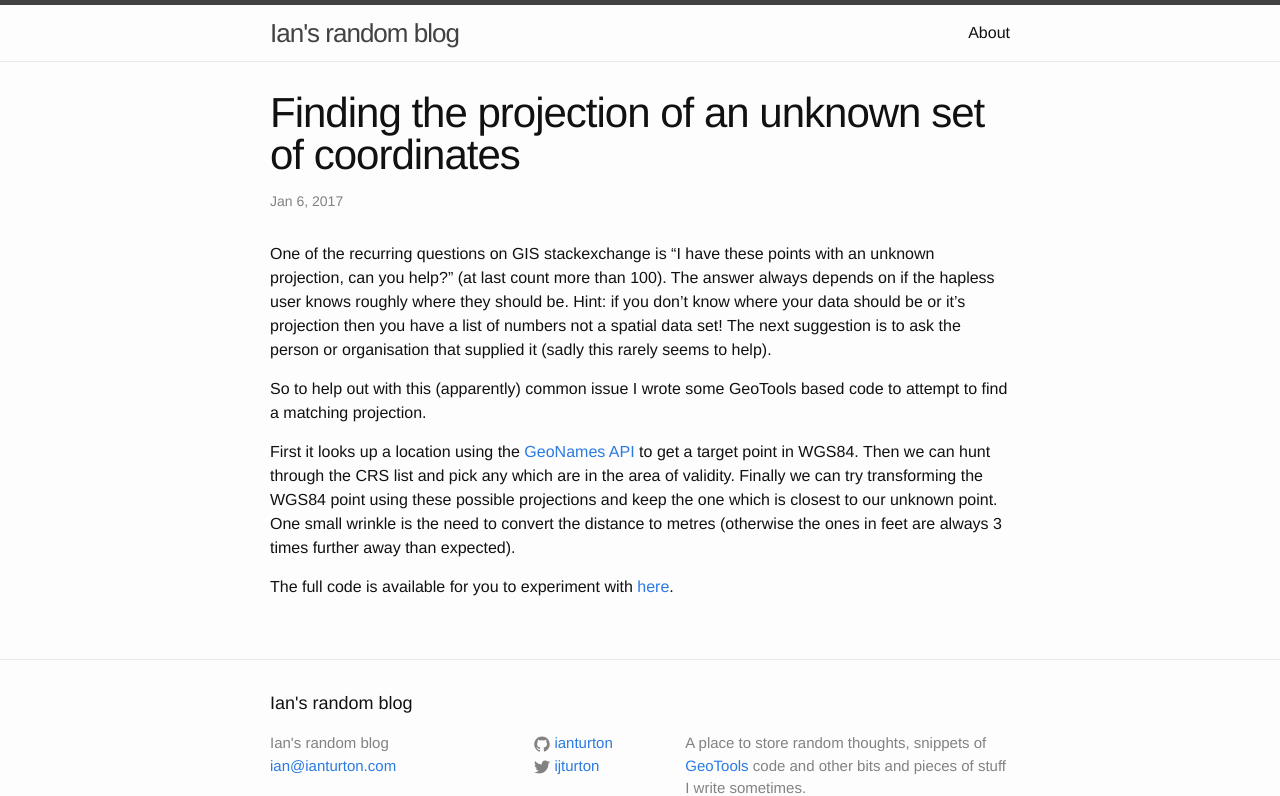
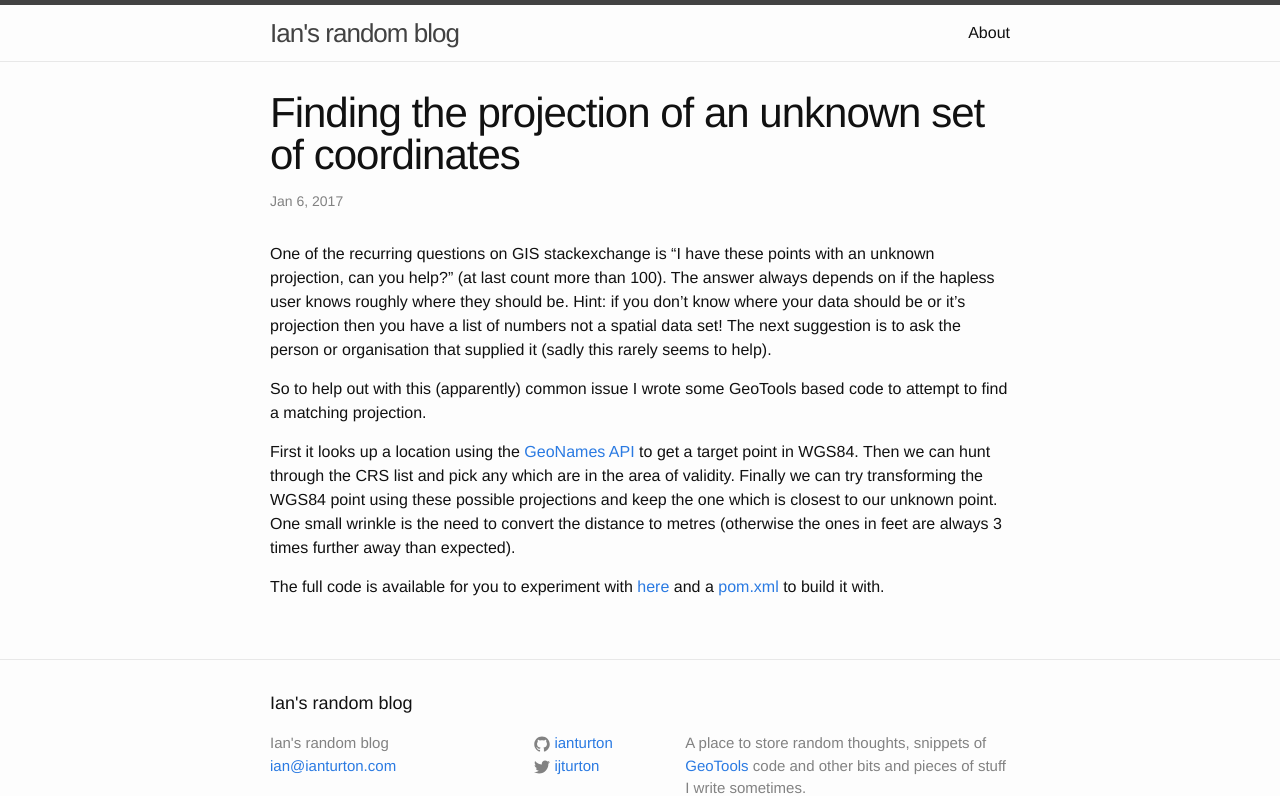
Before and after one commit to ianturton/ianturton.github.io, a Jekyll site: the page built from _posts/2017-01-06-finding-a-projection.markdown, in a window 1280 px wide, cut to the strip 0-796 px from the top of the page. Built offline with Jekyll 4.4.1, drawn with Linux system fonts in a browser that asks for light colours.

Commit message:
added pom.xml

```diff
--- a/_posts/2017-01-06-finding-a-projection.markdown
+++ b/_posts/2017-01-06-finding-a-projection.markdown
@@ -23,4 +23,5 @@ point. One small wrinkle is the need to convert the distance to metres
 (otherwise the ones in feet are always 3 times further away than expected).
 
 The full code is available for you to experiment with
-[here](https://gitlab.com/snippets/34902).
+[here](https://gitlab.com/snippets/34902) and a
+[pom.xml](https://gitlab.com/snippets/35169) to build it with.
```
